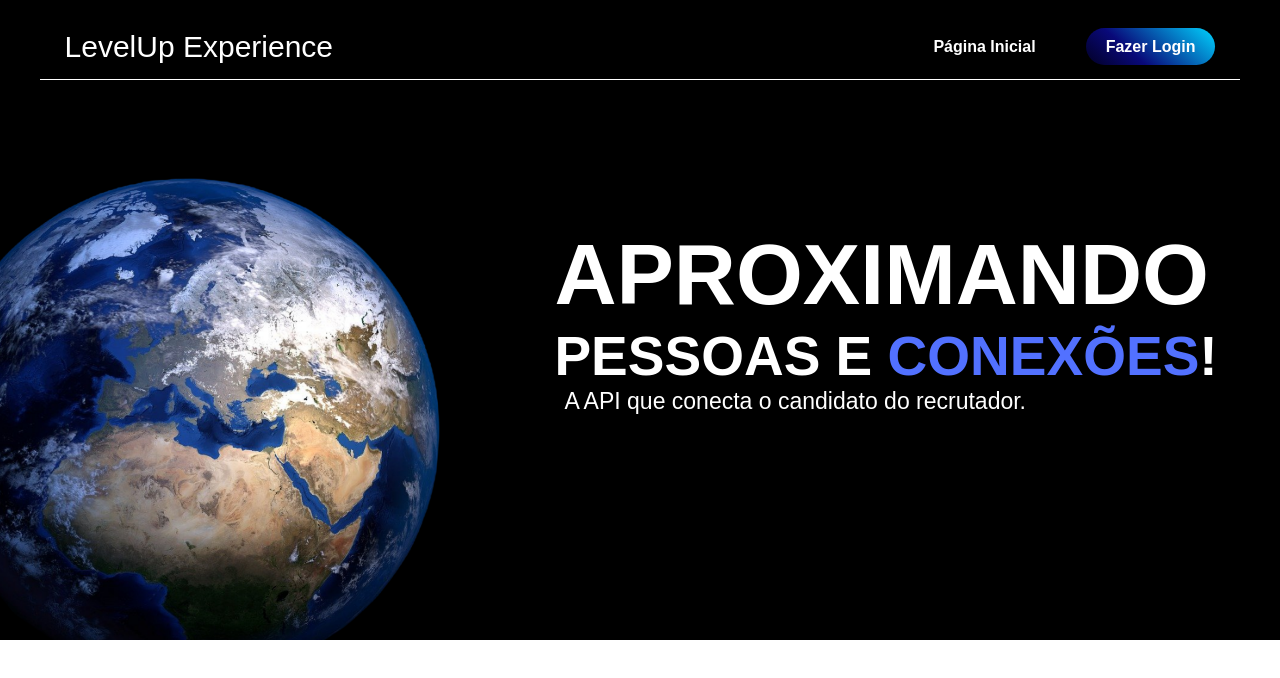
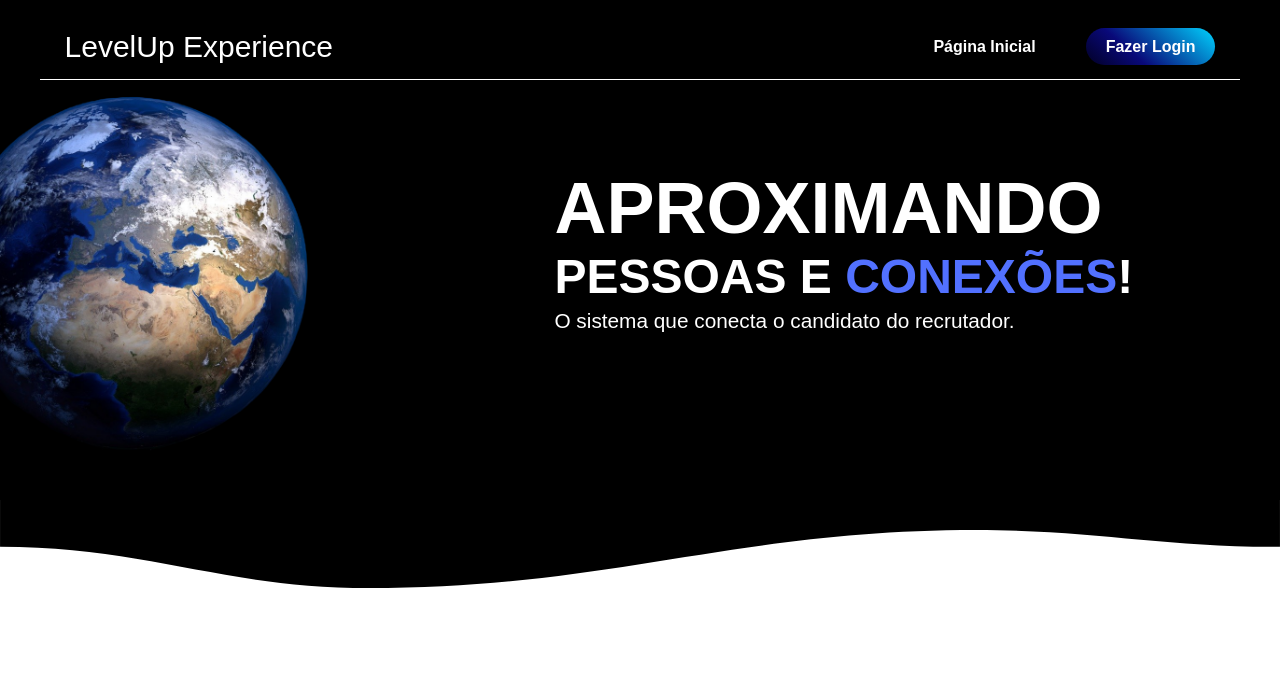
Before and after one commit to LevelUp-Challenge/web-project, a React (Create React App) app: page / in a window 1280 px wide. Shown: the top 678 px of the page. Built offline with nearby package versions, Linux system fonts and the light colour scheme.

Commit message:
Ajustes no header e no banner

```diff
--- a/src/Components/Banner/Banner.jsx
+++ b/src/Components/Banner/Banner.jsx
@@ -9,8 +9,8 @@ const Banner = ()=>{
                 <div class="img">
                     <div class="container">
                         <div class="texto ">
-                            <h1><span>Aproximando</span> pessoas e <span>conexões</span>!</h1>
-                            <p>A API que conecta o candidato do recrutador.</p>
+                            <h1><span>Aproximando</span>pessoas e <span>conexões</span>!</h1>
+                            <p>O sistema que conecta o candidato do recrutador.</p>
                         </div>
                     </div>
                 </div>
--- a/src/Components/Header/Header.jsx
+++ b/src/Components/Header/Header.jsx
@@ -1,10 +1,12 @@
 import React from 'react'
 import '../../css/Header/Header.css'
 import Banner from '../Banner/Banner'
+import '../../img/onda-preta.svg'
 
 const App = ()=>{
     return(
         <>
+            <Banner />
             <header>
                 <div class="container">
                     <div class="logo">LevelUp Experience</div>
@@ -16,7 +18,7 @@ const App = ()=>{
                     </nav>
                 </div>
             </header>
-            <Banner />
+            <div className="ondaPreta"></div>
         </>
     )
 };
--- a/src/css/Header/Banner.css
+++ b/src/css/Header/Banner.css
@@ -1,7 +1,7 @@
 section.banner {
     width: 100%;
-    height: 80%;
-    position: absolute;
+    height: 500px;
+    position: relative;
     top: 0;
     left: 0;
     z-index: 2;
@@ -13,8 +13,8 @@ section.banner .img {
     width: 100%;
     height: 100%;
     background-image: url("../../img/banner.png");
-    background-size: contain;
-    background-position: left;
+    background-size: 70%;
+    background-position: left top;
     background-repeat: no-repeat;
     background-attachment: fixed;
 }
@@ -32,11 +32,12 @@ section.banner .texto {
 section.banner .texto h1 {
     text-transform: uppercase;
     font-weight: bold;
-    font-size: 55px;
+    font-size: 3em;
 }
 
 section.banner .texto h1 span:first-of-type {
-    font-size: 86px;
+    font-size: 1.5em;
+    display: block;
 }
 
 section.banner .texto h1 span:last-of-type {
@@ -44,6 +45,6 @@ section.banner .texto h1 span:last-of-type {
 }
 
 section.banner .texto p {
-    font-size: 23px;
-    padding-left: 10px
+    font-size: 1.3em;
+    padding-top: 5px;
 }
--- a/src/css/Header/Header.css
+++ b/src/css/Header/Header.css
@@ -1,7 +1,8 @@
 header {
     background-color: transparent;
     padding: 15px 2%;
-    position: fixed;
+    /* position: fixed; */
+    position: absolute;
     top: 0;
     left: 0;
     z-index: 3;
@@ -55,7 +56,11 @@ header nav.menu ul.menu li a {
     font-weight: bold;
 }
 
-header nav.menu ul.menu li a:hover {
-    color: rgb(82, 113, 255);
-    text-decoration: underline;
+div.ondaPreta {
+    width: 100%;
+    height: 100px;
+    background-image: url("../../img/onda-preta.svg");
+    background-size: 100%;
+    background-position: top;
+    background-repeat: no-repeat;
 }
```
